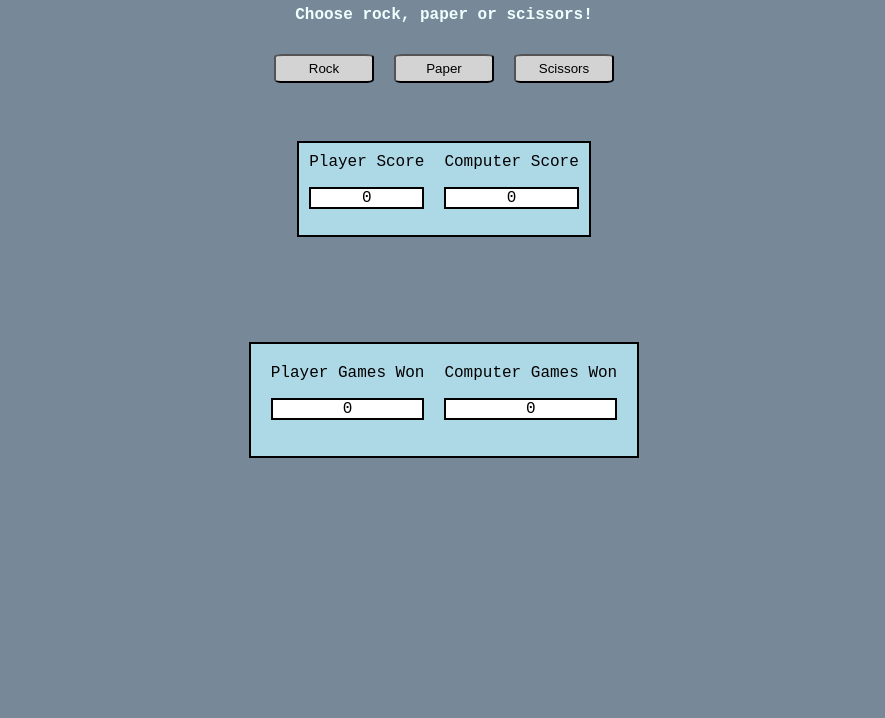
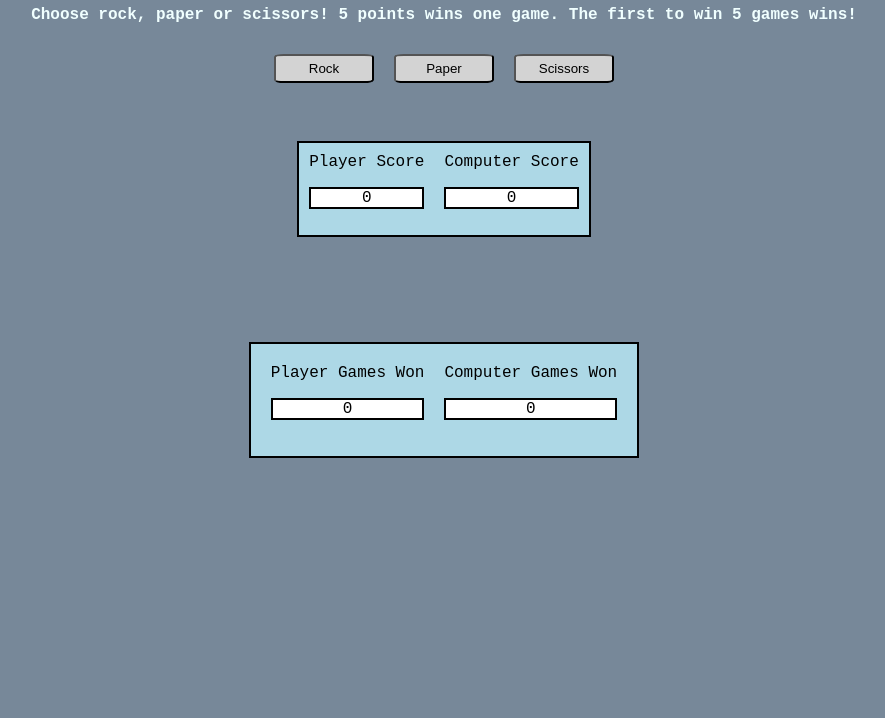
Before and after one commit to connorzalud/rockpaperscissors2, a plain HTML site: page index.html in a window 1280 px wide. Shown: the part 82-800 px from the top of the page, without its empty margins (196-1081 px from the left). Drawn offline with Linux system fonts and the light colour scheme.

Commit message:
added title

```diff
--- a/index.html
+++ b/index.html
@@ -6,7 +6,7 @@
     <meta name="viewport" content="width=device-width, initial-scale=1.0">
     <script src = "javascript.js" defer></script>
     <link rel="stylesheet" href = "styles.css"/>
-    <title>Document</title>
+    <title>Rock, Paper, Scissors</title>
 </head>
 
     <body>
@@ -17,7 +17,7 @@
        <div class = "output-container">
         <div class = "score-container">
             <div class = "output">
-                Choose rock, paper or scissors!
+                Choose rock, paper or scissors! 5 points wins one game. The first to win 5 games wins!
             </div>
         <div class = "button-container">
             <button class = "btn" id = "rock">Rock</button>
```
